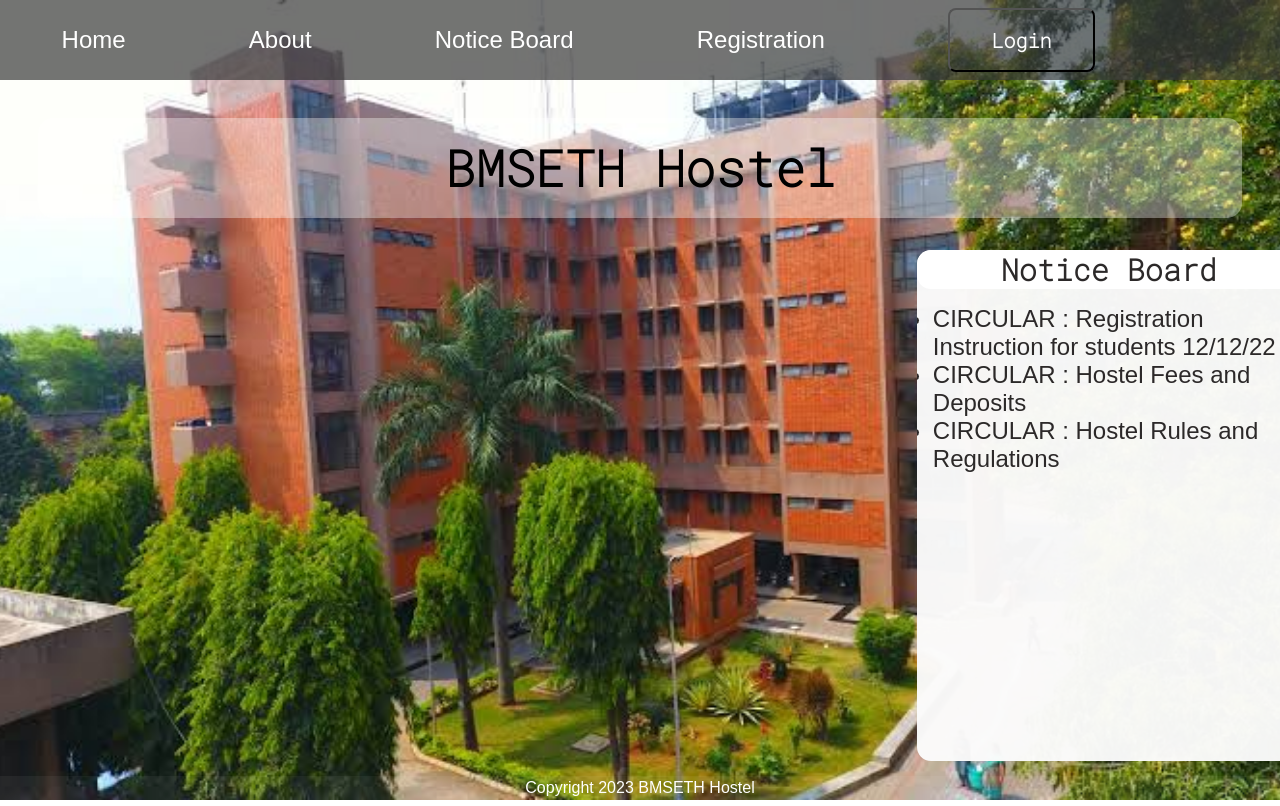
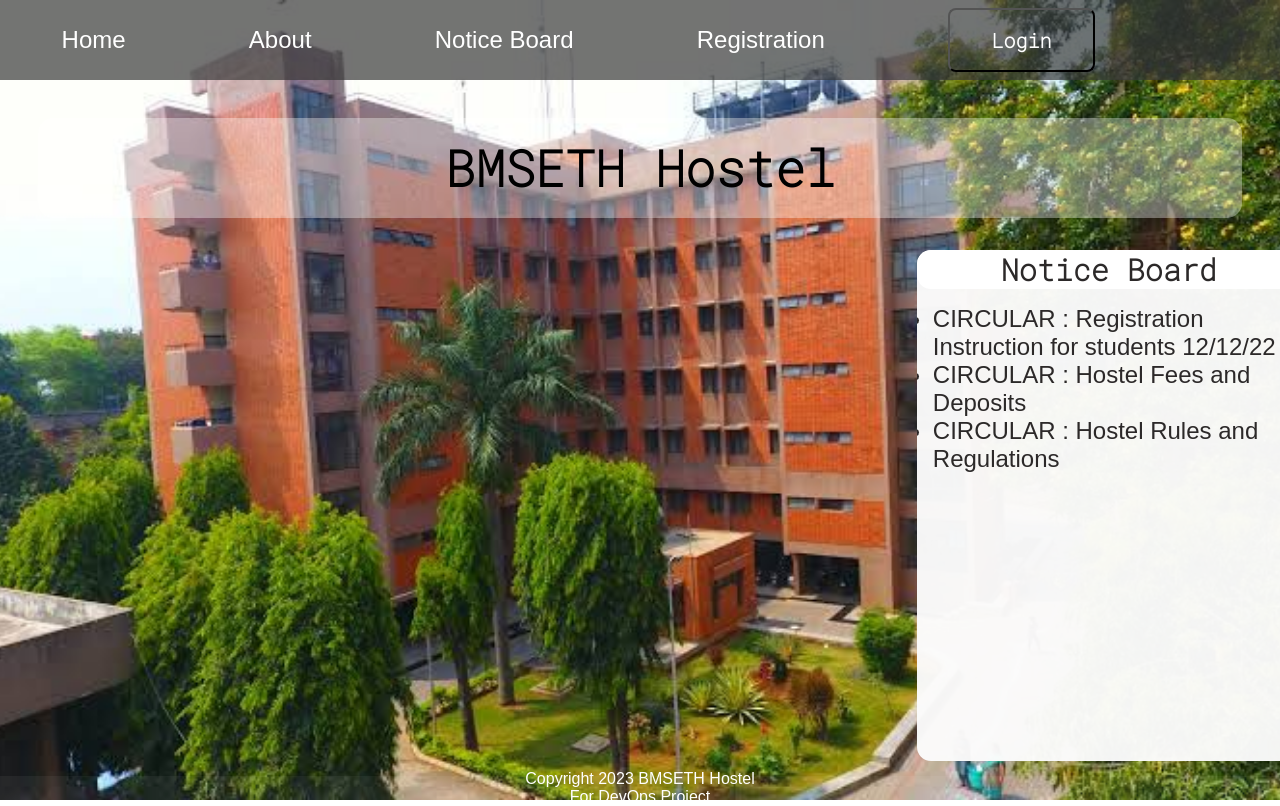
Before and after one commit to 1BM21CS043/hostel-management, a React (Create React App) app in the folder client/: page / in a window 1280 px wide. Shown: the top 806 px of the page. Built offline with nearby package versions, Linux system fonts and the light colour scheme.

Commit message:
Footer Changed

```diff
--- a/client/src/Footer.js
+++ b/client/src/Footer.js
@@ -4,6 +4,7 @@ function Footer() {
   return (
     <div className = "footer">
       <p>Copyright 2023 BMSETH Hostel</p>
+      <p>For DevOps Project</p>
     </div>
   );
 }
```
